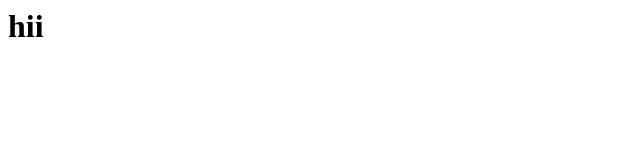
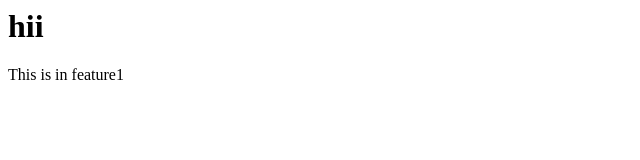
Before and after one commit to shubham-3575/LocalRepo, a plain HTML site: page index.html in a window 1280 px wide. Shown: the whole page, without its empty margins (0-640 px from the left). Drawn offline with Linux system fonts and the light colour scheme.

Commit message:
add new feature

```diff
--- a/index.html
+++ b/index.html
@@ -1 +1,2 @@
 <h1>hii</h1>
+<p>This is in feature1</p>
```
